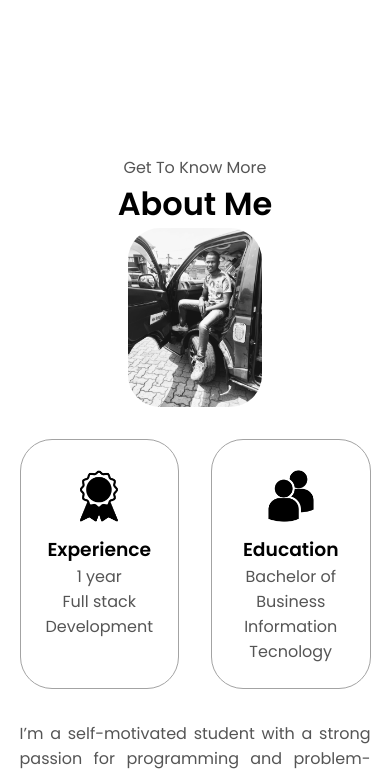
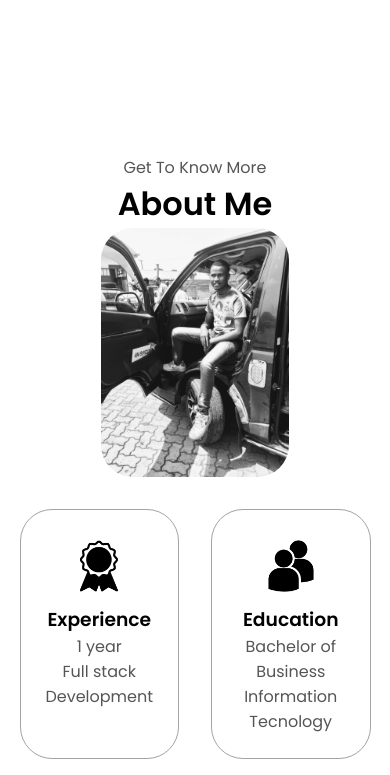
Before and after one commit to joseph001technology/html-css-js-project, a plain HTML site: page index.html in a window 390 px wide. Shown: the part 723-1498 px from the top of the page. Drawn offline with Linux system fonts and the light colour scheme.

Commit message:
Update mediaqueries.css

```diff
--- a/mediaqueries.css
+++ b/mediaqueries.css
@@ -106,7 +106,7 @@
 
   .section__pic-container {
     width: auto;
-    height: 46vw;
+    height: 64vw;
     justify-content: center;
   }
 
```
